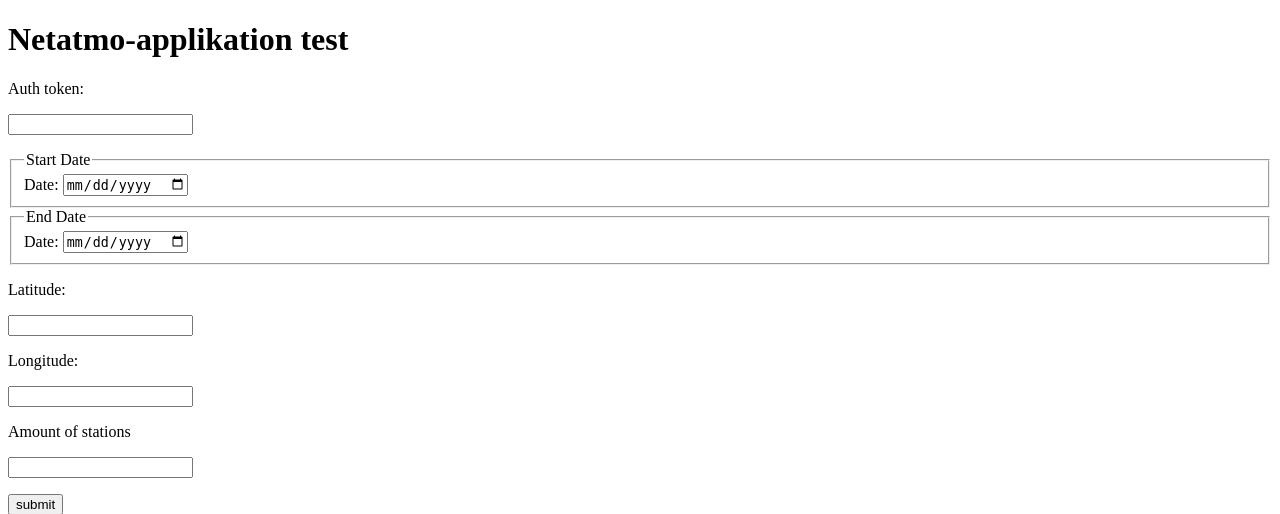
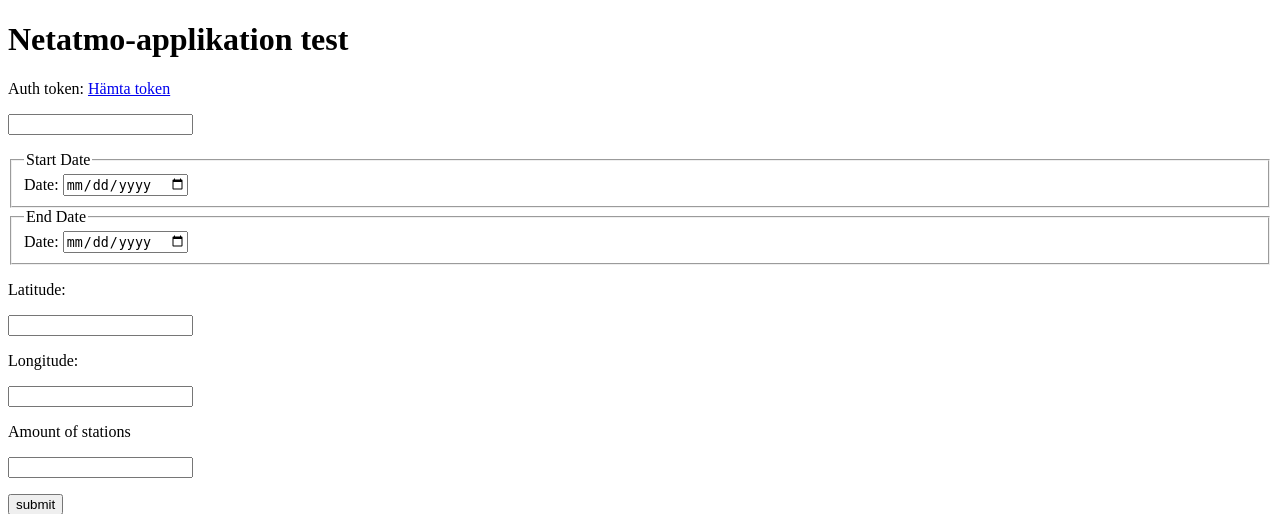
Before and after one commit to T-Tykesson/Netatmo-flask, a Flask app: page /getdata/ in a window 1280 px wide. Shown: the top 514 px of the page. Run offline with Flask 3, Linux system fonts and the light colour scheme.

Commit message:
Update login.html

```diff
--- a/templates/login.html
+++ b/templates/login.html
@@ -5,7 +5,7 @@
 
 <form action="#" method="post">
 
-    <p>Auth token:</p>
+    <p>Auth token: <a href="https://dev.netatmo.com/apps/" target="_blank">Hämta token</a></p>
     <p><input type="text" name="auth"/></p>
     <fieldset>
         <legend>Start Date</legend>
```
